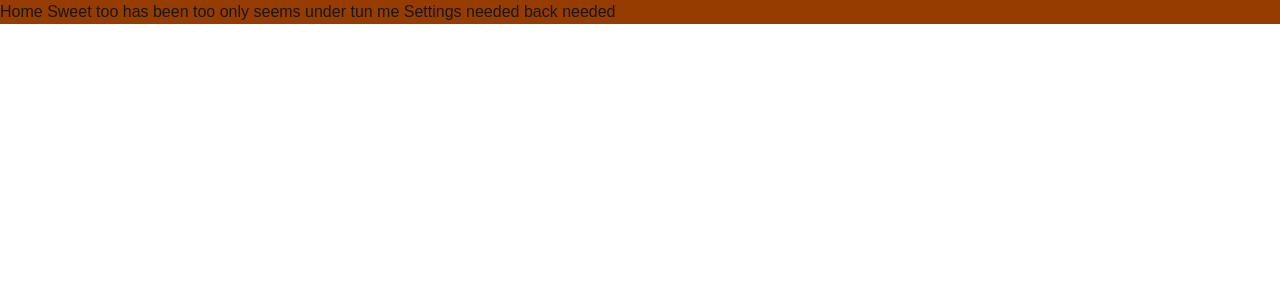
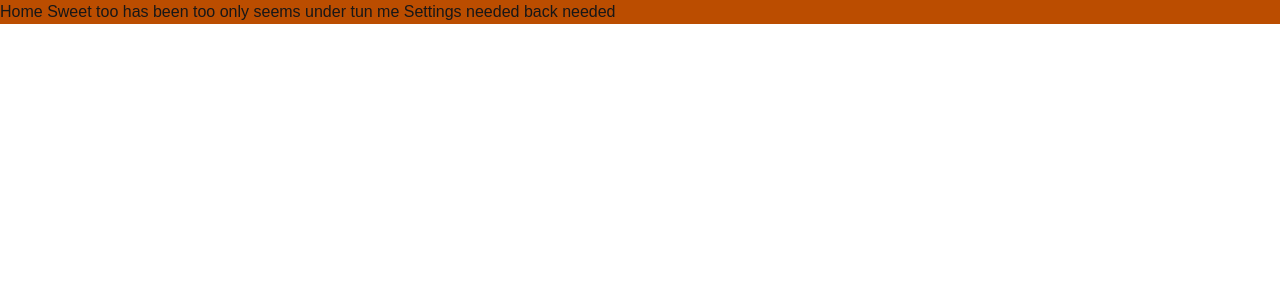
Before and after one commit to likeam/newshop, a Next.js app: page / in a window 1280 px wide. Shown: the top 300 px of the page. Built offline with nearby package versions, Linux system fonts and the light colour scheme.

Commit message:
Changing

```diff
--- a/app/page.tsx
+++ b/app/page.tsx
@@ -2,8 +2,9 @@ import React from "react";
 
 const Home = () => {
   return (
-    <div className=" bg-amber-800">
-      Home Sweet too has been too only seems under tun me Settings needed back needed
+    <div className=" bg-amber-700">
+      Home Sweet too has been too only seems under tun me Settings needed back
+      needed
     </div>
   );
 };
```
